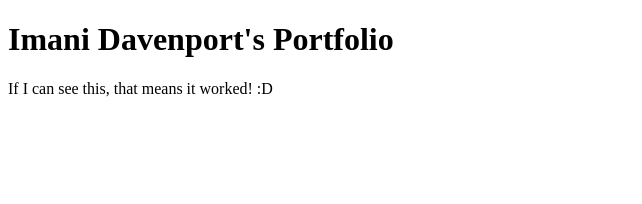
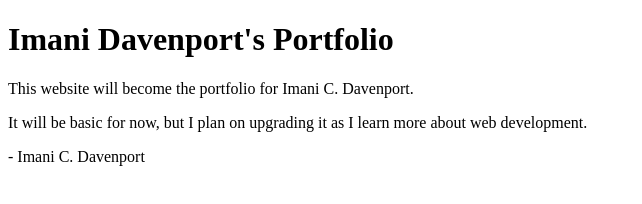
Before and after one commit to imanidavenport/imanidavenport.github.io, a plain HTML site: page index.html in a window 1280 px wide. Shown: the whole page, without its empty margins (0-642 px from the left). Drawn offline with Linux system fonts and the light colour scheme.

Commit message:
Adding a small paragraph detailing the website's purpose

```diff
--- a/index.html
+++ b/index.html
@@ -4,6 +4,8 @@
 </head>
 <body>
     <h1>Imani Davenport's Portfolio</h1>
-    <p>If I can see this, that means it worked! :D</p>
+    <p>This website will become the portfolio for Imani C. Davenport.</p>
+    <p>It will be basic for now, but I plan on upgrading it as I learn more about web development.</p>
+    <p>     - Imani C. Davenport</p>
 </body>
 </html>
```
